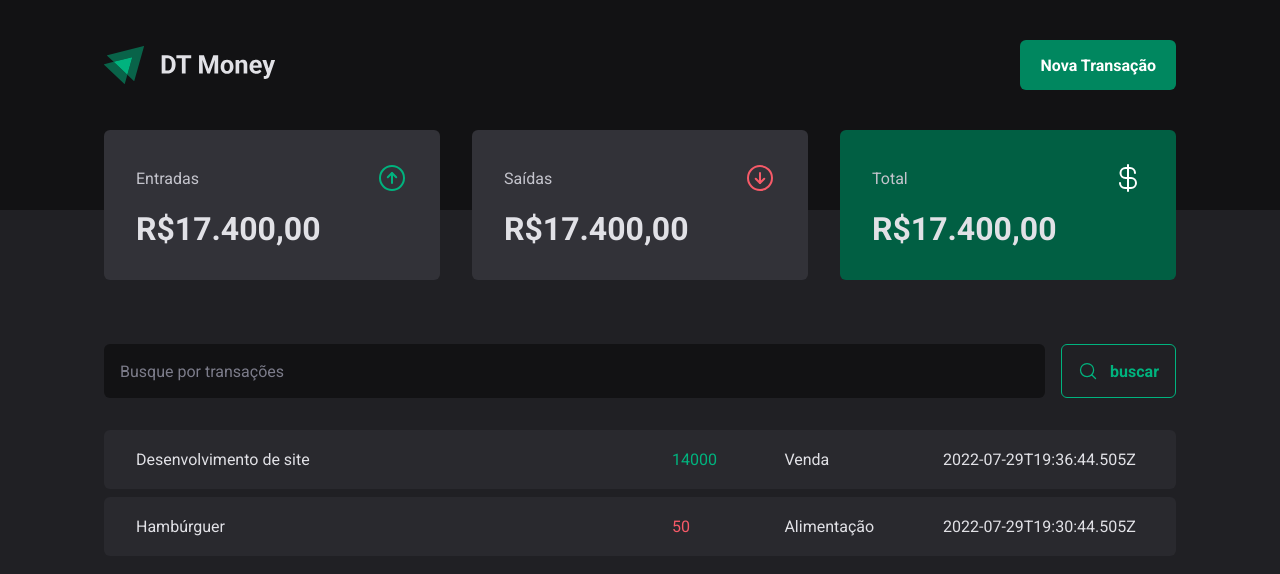
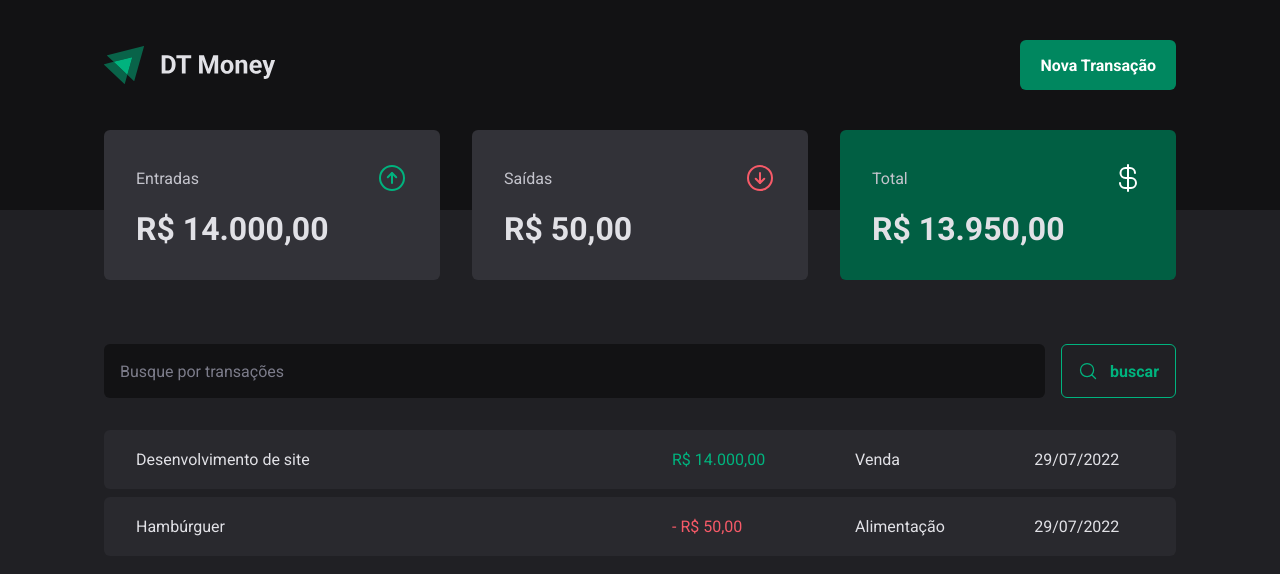
Before and after one commit to DouglasO-R/dt-money, a React (Vite) app: page / in a window 1280 px wide. Shown: the top 574 px of the page. Built offline with nearby package versions, Linux system fonts and the light colour scheme; data requests are answered from the project's data file.

Commit message:
feat(Add Formatte):Create a formatter for manipulate date and price

```diff
--- a/src/components/Summary/index.tsx
+++ b/src/components/Summary/index.tsx
@@ -1,8 +1,32 @@
 import { ArrowCircleDown, ArrowCircleUp, CurrencyDollar } from "phosphor-react";
+import { Transaction } from "../../Contexts/TransactionContextProvider";
+import { priceFormatter } from "../../utils/formatter";
 import { SummaryCard, SummaryContainer } from "./style";
 
+interface SummaryProps {
+    transactions: Transaction[]
+}
 
-export function Summary() {
+export function Summary({ transactions }: SummaryProps) {
+
+    const summary = transactions.reduce(
+        (acc, transaction) => {
+            if (transaction.type === "income") {
+                acc.income += transaction.price;
+                acc.total += transaction.price;
+            } else {
+                acc.outcome += transaction.price;
+                acc.total -= transaction.price;
+            }
+            return acc;
+        },
+        {
+            income: 0,
+            outcome: 0,
+            total: 0
+        }
+    )
+
     return (
         <SummaryContainer>
             <SummaryCard>
@@ -11,7 +35,7 @@
                     <ArrowCircleUp size={32} color="#00b37e" />
                 </header>
 
-                <strong>R$17.400,00</strong>
+                <strong>{priceFormatter.format(summary.income)}</strong>
             </SummaryCard>
 
             <SummaryCard>
@@ -20,7 +44,7 @@
                     <ArrowCircleDown size={32} color="#f75a68" />
                 </header>
 
-                <strong>R$17.400,00</strong>
+                <strong>{priceFormatter.format(summary.outcome)}</strong>
             </SummaryCard>
 
             <SummaryCard variant="green">
@@ -29,7 +53,7 @@
                     <CurrencyDollar size={32} color="#fff" />
                 </header>
 
-                <strong>R$17.400,00</strong>
+                <strong>{priceFormatter.format(summary.total)}</strong>
             </SummaryCard>
 
         </SummaryContainer>
--- a/src/components/TransactionList/index.tsx
+++ b/src/components/TransactionList/index.tsx
@@ -1,4 +1,5 @@
 import { Transaction } from "../../Contexts/TransactionContextProvider";
+import { dateFormatter, priceFormatter } from "../../utils/formatter";
 import { PriceHighlight, TransactionsContainer, TransactionsTable } from "./styles";
 
 interface TransactionListProps {
@@ -11,10 +12,13 @@
         <tr key={transaction.id}>
             <td width="50%">{transaction.description}</td>
             <td>
-                <PriceHighlight variant={transaction.type}>{transaction.price}</PriceHighlight>
+                <PriceHighlight variant={transaction.type}>
+                    {transaction.type === "outcome" && "- "}
+                    {priceFormatter.format(transaction.price)}
+                </PriceHighlight>
             </td>
             <td>{transaction.category}</td>
-            <td>{transaction.createdAt}</td>
+            <td>{dateFormatter.format(new Date(transaction.createdAt))}</td>
         </tr>
     )
 
--- a/src/pages/Transactions/index.tsx
+++ b/src/pages/Transactions/index.tsx
@@ -12,7 +12,7 @@
     return (
         <>
             <Header />
-            <Summary />
+            <Summary transactions={transactions} />
             <SearchForm />
             <TransactionList transactions={transactions} />
         </>
--- /dev/null
+++ b/src/utils/formatter.ts
@@ -0,0 +1,6 @@
+export const dateFormatter = new Intl.DateTimeFormat('pt-BR');
+
+export const priceFormatter = new Intl.NumberFormat("pt-BR", {
+    style: "currency",
+    currency: "BRL"
+})
```
